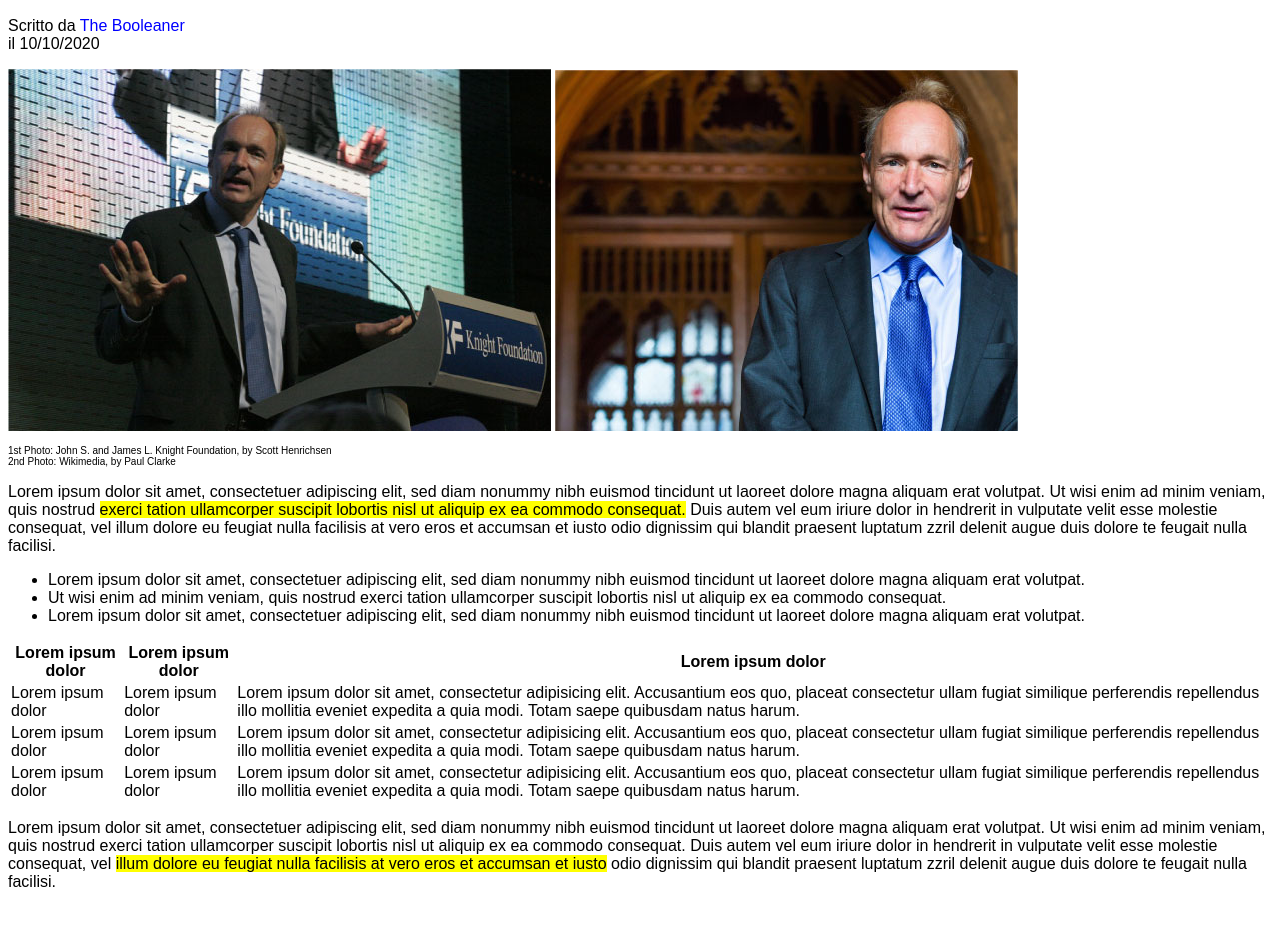
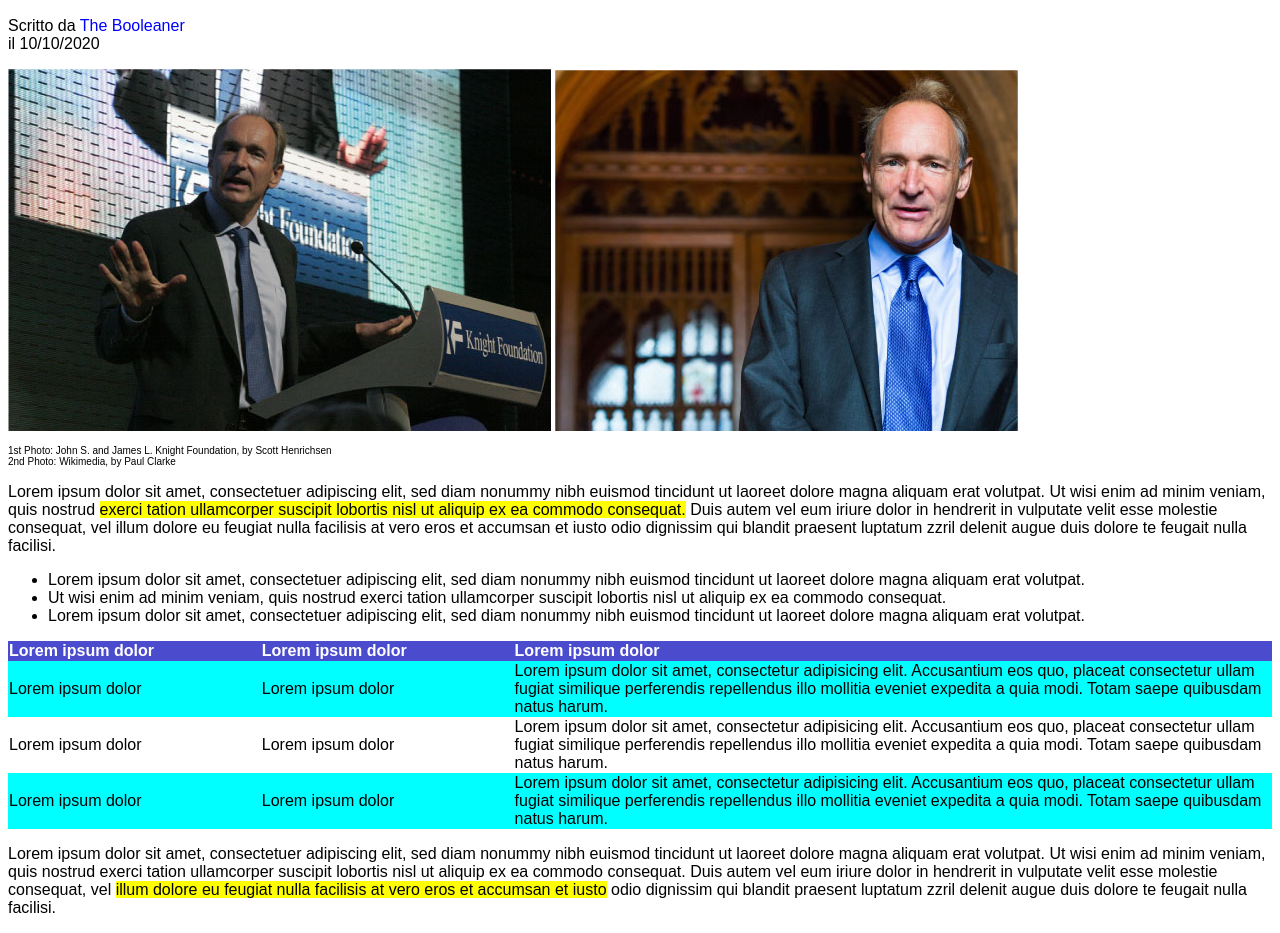
Before and after one commit to RiccardoMacchi/html-css-booleaner, a plain HTML site: page index.html in a window 1280 px wide. Shown: the part 126-1059 px from the top of the page. Before the commit the page ends 1033 px from the top, so only its background shows below. Drawn offline with Linux system fonts and the light colour scheme.

Commit message:
completo body html+css

```diff
--- a/css/style.css
+++ b/css/style.css
@@ -33,3 +33,23 @@ header {
 #fotodescription {
     font-size: 10px;
 }
+
+/* regole tabella */
+table {
+    border-collapse: collapse;
+    table-layout: auto;
+}
+
+.tdsmall {
+    width: 20%;
+}
+
+#colhead {
+    background-color: rgb(75, 75, 206);
+    text-align: left;
+    color: white;
+}
+
+.coldisp {
+    background-color: aqua;
+}
--- a/index.html
+++ b/index.html
@@ -40,27 +40,27 @@
         </section>
     <!-- Tabella -->
         <table>
-            <thead>
+            <thead id="colhead">
                 <tr>
-                    <th>Lorem ipsum dolor</th>
-                    <th>Lorem ipsum dolor</th>
+                    <th class="tdsmall">Lorem ipsum dolor</th>
+                    <th class="tdsmall">Lorem ipsum dolor</th>
                     <th>Lorem ipsum dolor</th>
                 </tr>
             </thead>
             <tbody>
-                <tr>
-                    <td>Lorem ipsum dolor</td>
-                    <td>Lorem ipsum dolor</td>
+                <tr class="coldisp">
+                    <td class="tdsmall">Lorem ipsum dolor</td>
+                    <td class="tdsmall">Lorem ipsum dolor</td>
                     <td>Lorem ipsum dolor sit amet, consectetur adipisicing elit. Accusantium eos quo, placeat consectetur ullam fugiat similique perferendis repellendus illo mollitia eveniet expedita a quia modi. Totam saepe quibusdam natus harum. </td>
                 </tr>
                 <tr>
-                    <td>Lorem ipsum dolor</td>
-                    <td>Lorem ipsum dolor</td>
+                    <td class="tdsmall">Lorem ipsum dolor</td>
+                    <td class="tdsmall">Lorem ipsum dolor</td>
                     <td>Lorem ipsum dolor sit amet, consectetur adipisicing elit. Accusantium eos quo, placeat consectetur ullam fugiat similique perferendis repellendus illo mollitia eveniet expedita a quia modi. Totam saepe quibusdam natus harum. </td>
                 </tr>
-                <tr>
-                    <td>Lorem ipsum dolor</td>
-                    <td>Lorem ipsum dolor</td>
+                <tr class="coldisp">
+                    <td class="tdsmall">Lorem ipsum dolor</td>
+                    <td class="tdsmall">Lorem ipsum dolor</td>
                     <td>Lorem ipsum dolor sit amet, consectetur adipisicing elit. Accusantium eos quo, placeat consectetur ullam fugiat similique perferendis repellendus illo mollitia eveniet expedita a quia modi. Totam saepe quibusdam natus harum. </td>
                 </tr>
             </tbody>
```
